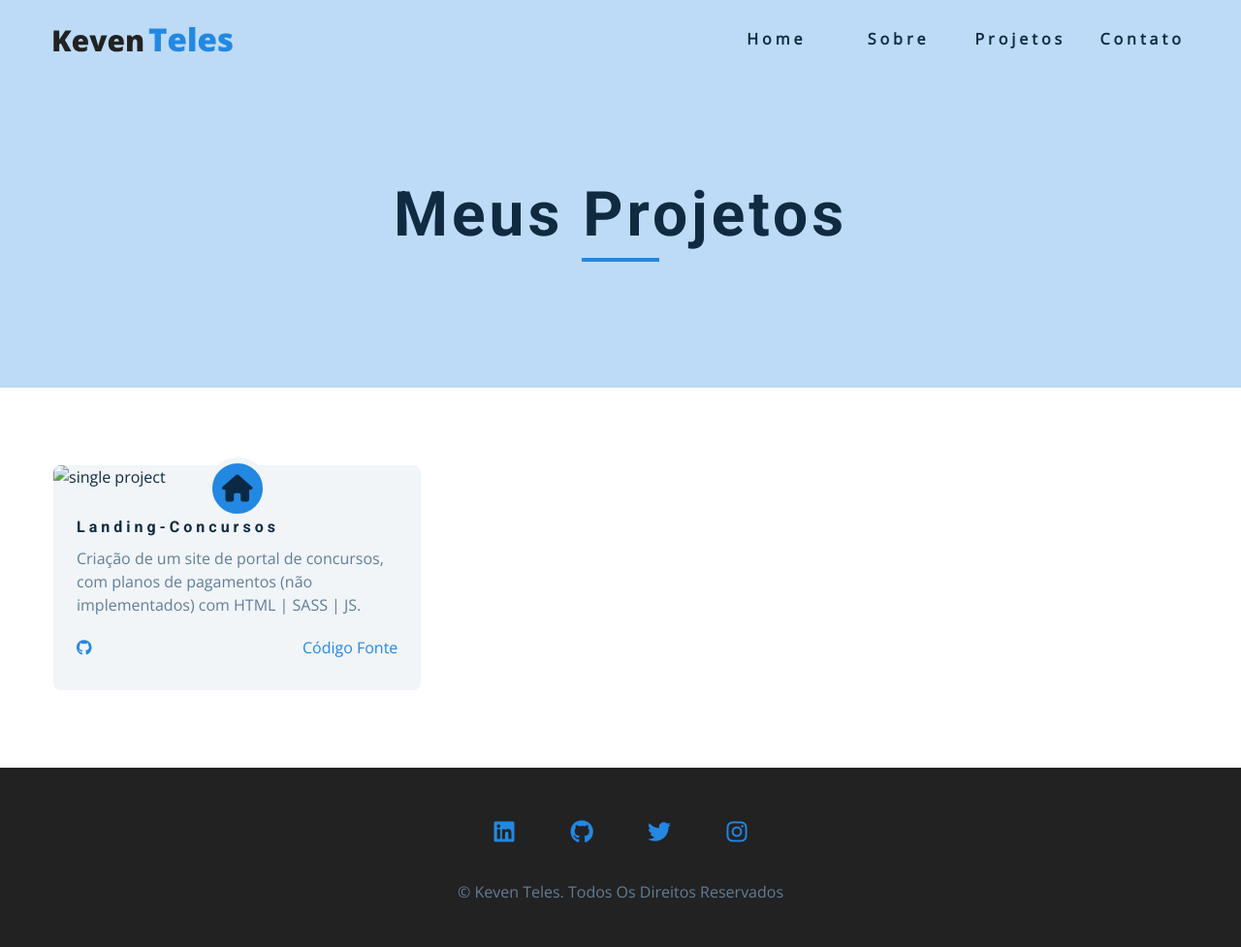
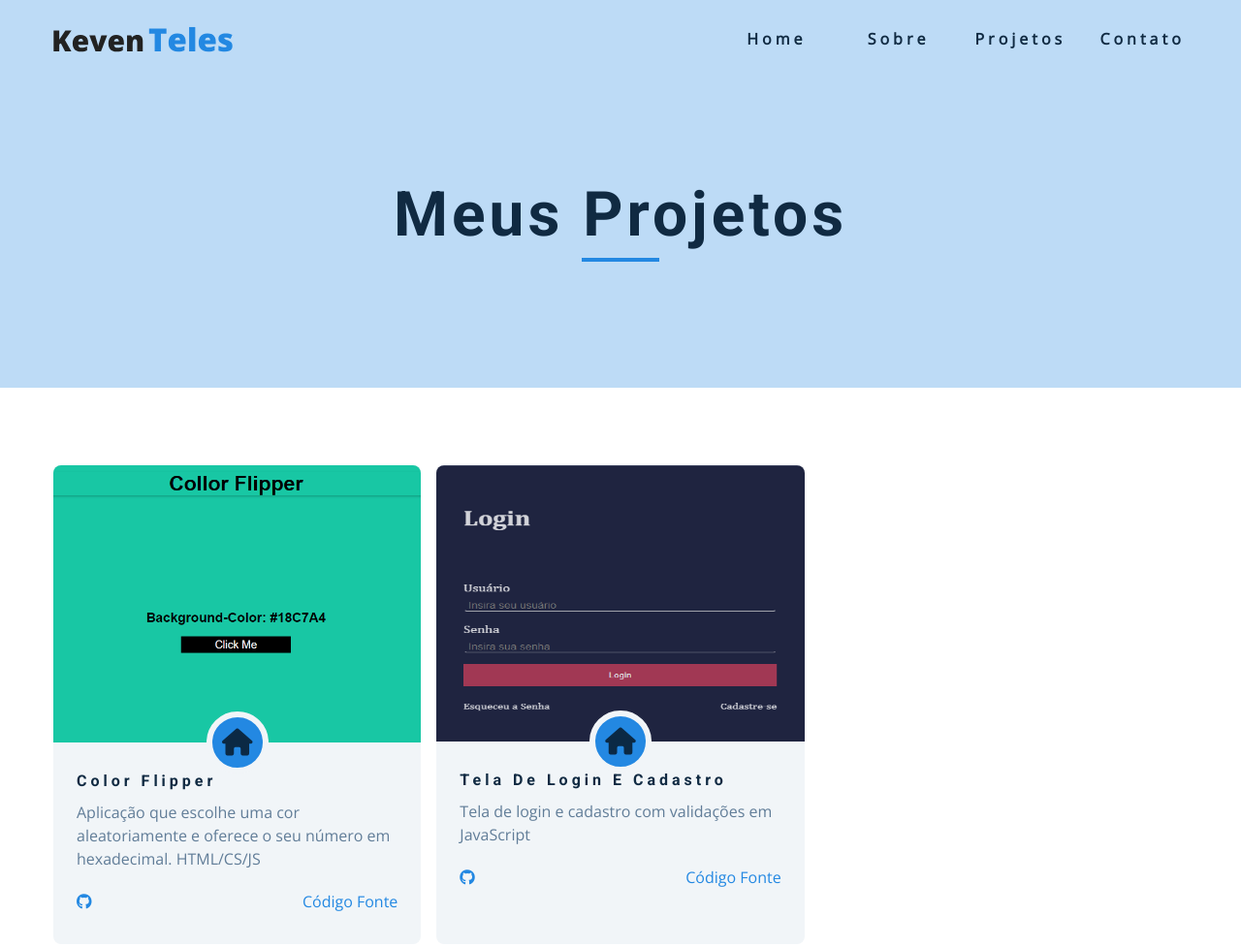
Before and after one commit to KevenDev/Portifolio-Project, a plain HTML site: page projects.html in a window 1280 px wide. Shown: the top 977 px of the page at 97% size. Drawn offline with nearby package versions, Linux system fonts and the light colour scheme; a script that the page names is missing.

Commit message:
feat: added new projects

```diff
--- a/projects.html
+++ b/projects.html
@@ -94,26 +94,48 @@
     </header>
     <section class="section">
       <div class="section-center projects-page-center">
-        <!-- single project -->
+        <!-- primary project -->
         <article class="single-project">
           <div class="project-container">
-            <img src="../Portifolio-Project/images/project-1.jpeg" alt="single project">
-            <a href="#" target="_blank" class="project-icon">
+            <img src="./images/projeto1.png" alt="single project">
+            <a href="https://github.com/KevenDev/COLOR-FLIPPER" target="_blank" class="project-icon">
               <i class="fas fa-home"></i>
             </a>
           </div>
           <div class="project-details">
-            <h4>Landing-Concursos</h4>
-            <p>Criação de um site de portal de concursos, com planos de pagamentos (não implementados) com HTML | SASS | JS. </p>
+            <h4>Color Flipper</h4>
+            <p>Aplicação que escolhe uma cor aleatoriamente e oferece o seu número em hexadecimal.
+            HTML/CS/JS </p>
             <div class="project-footer">
               <span>
                 <i class="fab fa-github"></i>
               </span>
-              <a href="https://github.com/KevenDev">código fonte</a>
+              <a href="https://github.com/KevenDev/COLOR-FLIPPER">código fonte</a>
             </div>
           </div>
         </article>
-        <!-- end of single project -->
+        <!-- end of primary project -->
+
+        <!-- secondary project -->
+        <article class="single-project">
+          <div class="project-container">
+            <img src="./images/projeto2.png" height="284.58px" alt="single project">
+            <a href="https://github.com/KevenDev/LOGIN-CADASTRO" target="_blank" class="project-icon">
+              <i class="fas fa-home"></i>
+            </a>
+          </div>
+          <div class="project-details">
+            <h4>Tela de Login e Cadastro</h4>
+            <p>Tela de login e cadastro com validações em JavaScript </p>
+            <div class="project-footer">
+              <span>
+                <i class="fab fa-github"></i>
+              </span>
+              <a href="https://github.com/KevenDev/LOGIN-CADASTRO">código fonte</a>
+            </div>
+          </div>
+        </article>
+        <!-- end of secondary project -->
       </div>
     </section>
     <!-- footer -->
```
